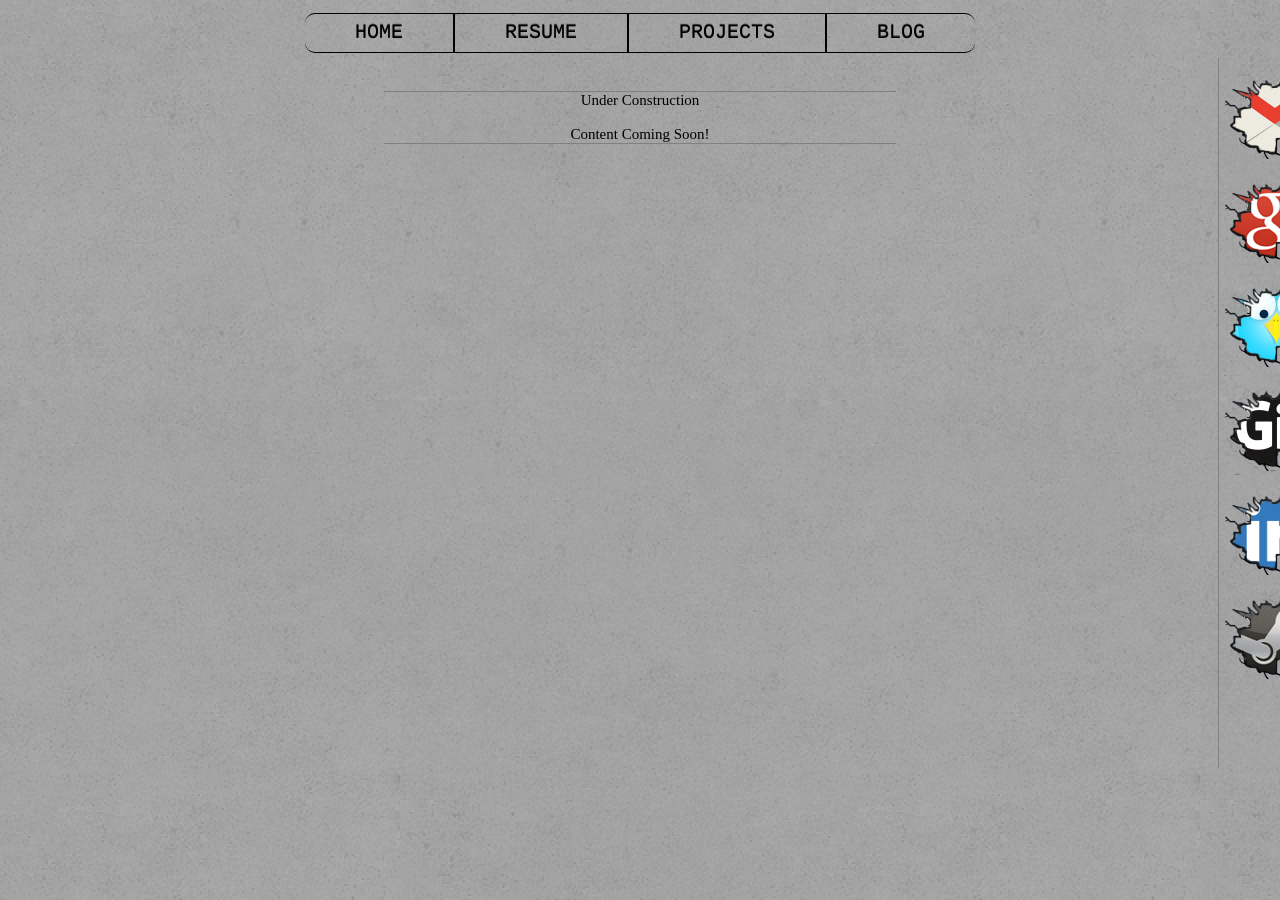
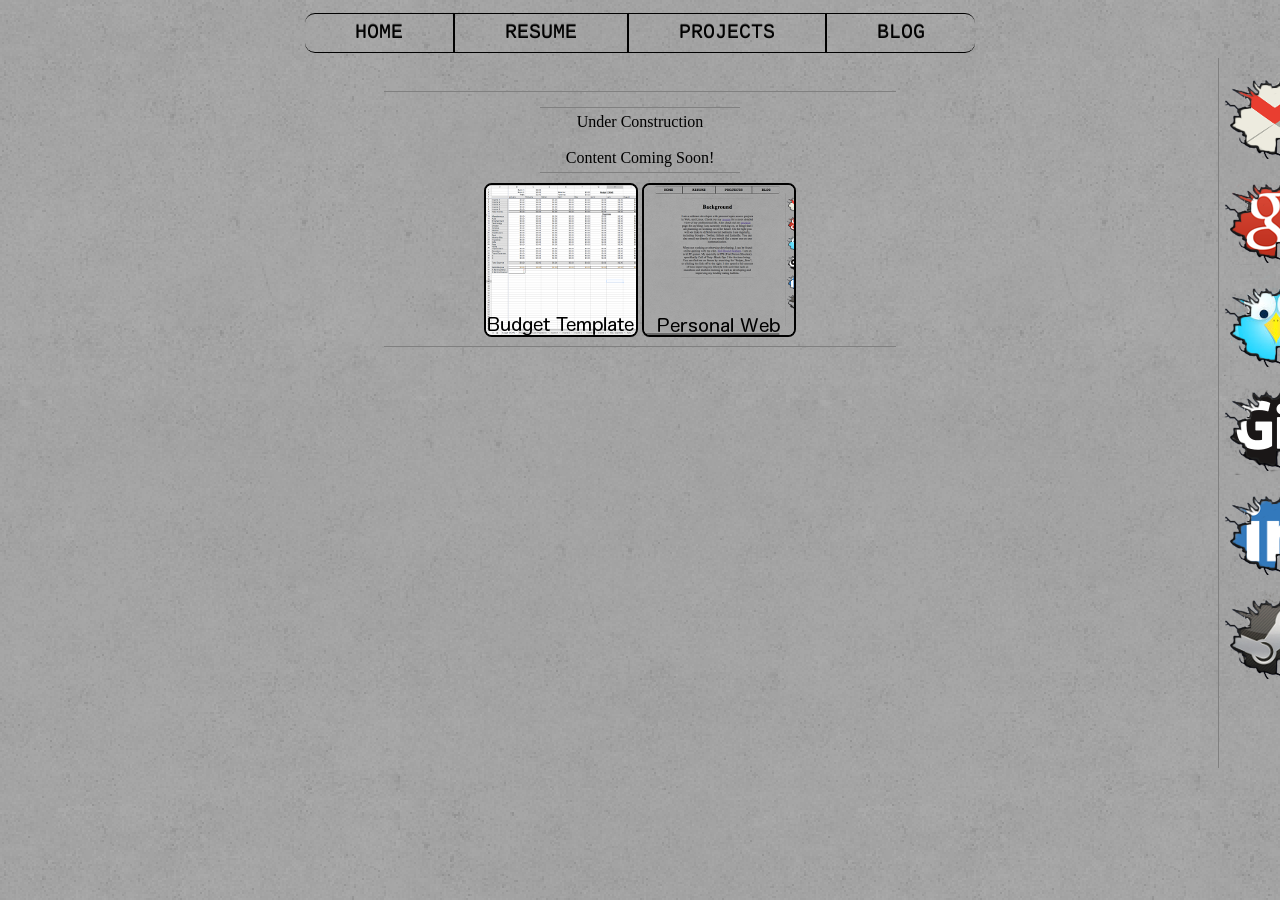
Before and after one commit to mathomastech/mathomastech.github.io, a Jekyll site: the page built from Projects/index.html, in a window 1280 px wide. Built offline with Jekyll 4.4.1, drawn with Linux system fonts in a browser that asks for light colours.

Commit message:
css style improvements.

```diff
--- a/Projects/index.html
+++ b/Projects/index.html
@@ -2,6 +2,13 @@
 layout: default
 ---
 
-<div>
-	<p class="home">Under Construction<br></br>Content Coming Soon!</p>
+<div class=projectLanding>
+	 <p class="projectLanding">Under Construction<br></br>Content Coming Soon!</p>
+
+     <a  href="https://docs.google.com/spreadsheet/ccc?key=0AnHTaegW0AL-dE15NHhHUkhyREUwSENTWHZqQmFFTlE&usp=sharing" target="_blank">
+     <img class="projectThumb" src="/icons/budgetThumb.png" alt="Budget" title="Budget"/></a>
+
+ 	 <a href="http://mathomastech.github.io" target="_blank">
+     <img class="projectThumb" src="/icons/personalWebThumb.png" alt="Email" title="Email"/></a>
+
 </div>
--- a/css/StyleSheetMain.css
+++ b/css/StyleSheetMain.css
@@ -105,7 +105,7 @@ header{
 }
 
 
-/********Home Page Formatting*********/
+/******** Home Page Formatting *********/
 .home{
 	overflow: auto;
 	text-align: center;
@@ -212,6 +212,21 @@ header{
 .tech{
 }
 
+/************  Project Formatting ***********/
+.projectLanding{
+	padding: 5px;
+	text-align: center;
+	margin: 2% 30%;
+	border-top:1px solid gray;
+	border-bottom: 1px solid gray;
+}
+
+.projectThumb{
+	border: 2px solid black;
+	border-radius: 5%;
+	display: inline block;
+}
+
 /************  Blog Formatting ***********/
 .blogLanding{
 	margin: 0px auto;
```
Also changed, not shown: _layouts/default.html (line endings or trailing spaces), 9 other files.
